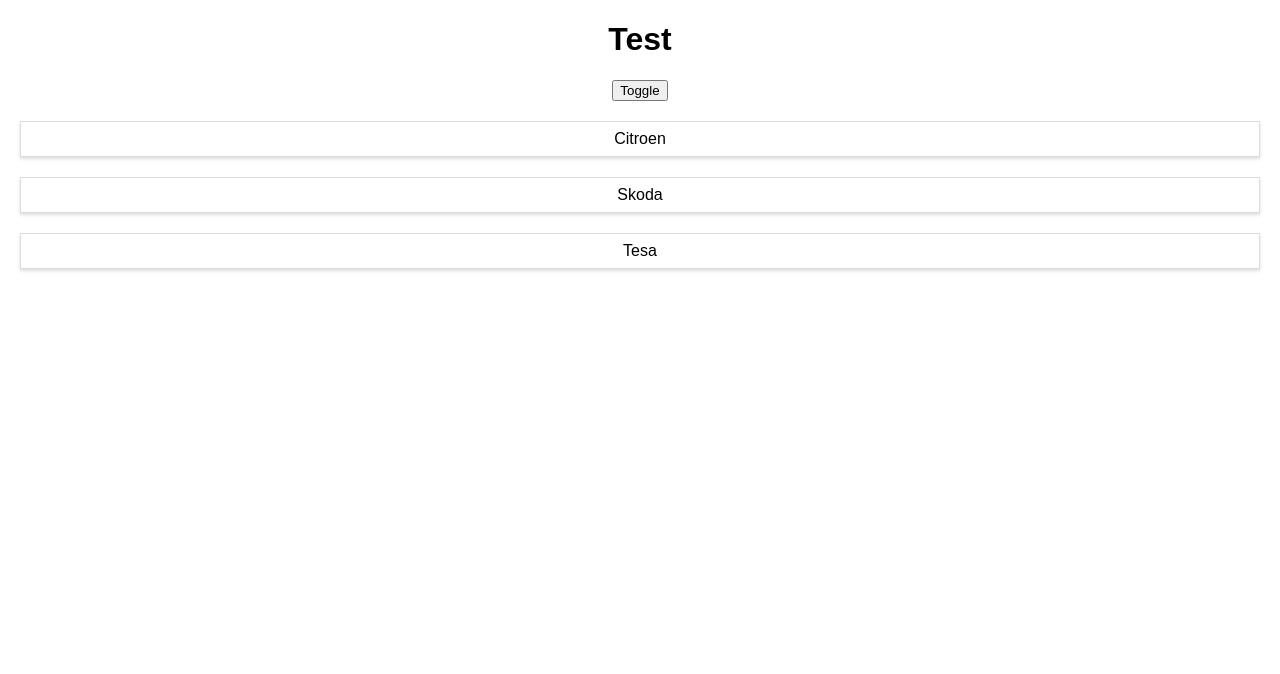
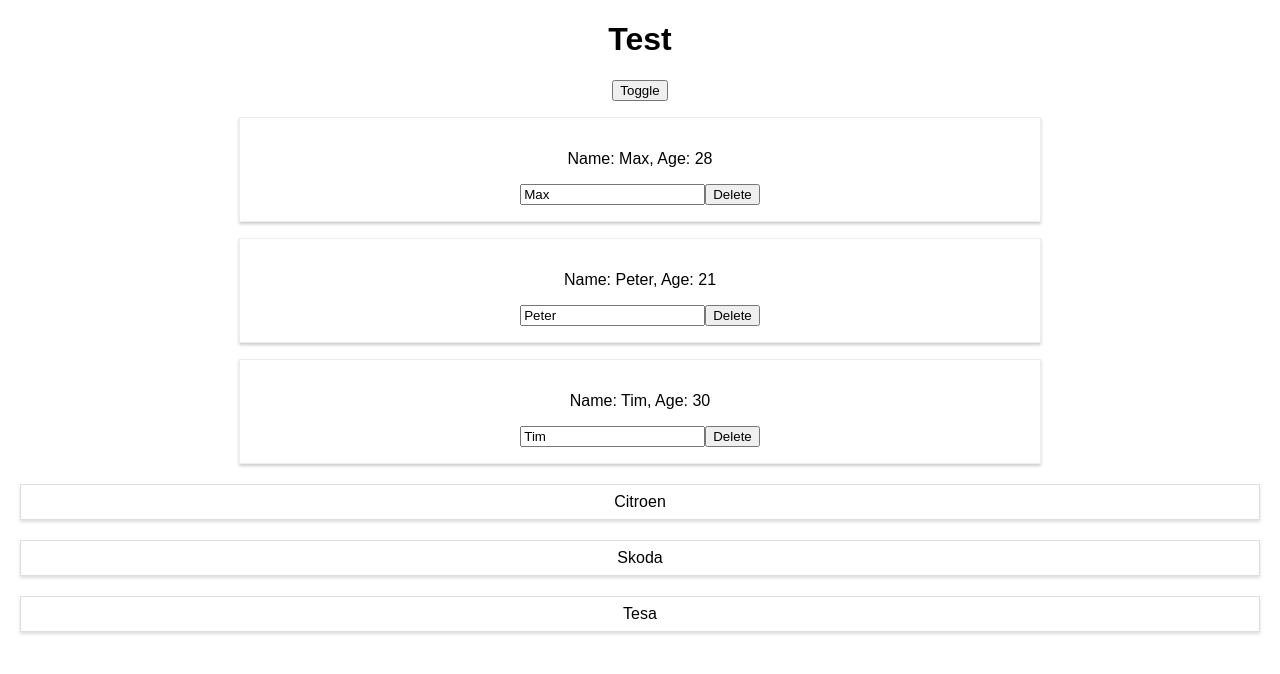
Before and after one commit to JakubKubista/react-the-complete-guide, a React (Create React App) app: page / in a window 1280 px wide. Both pictures are taken after a click on the button "Toggle". Shown: the top 674 px of the page. Built offline with nearby package versions, Linux system fonts and the light colour scheme.

Commit message:
add component lifecycle

```diff
--- a/src/components/person/person.js
+++ b/src/components/person/person.js
@@ -1,14 +1,16 @@
-import React from 'react';
+import React, { Component } from 'react';
 import './person.css';
 
-const Person = props => {
-  return (
-    <div className="Person">
-      <p> Name: {props.name}, Age: {props.age}</p>
-      <p> {props.children} </p>
-      <input type="text" onChange={props.change} value={props.name} />
-      <button onClick={props.click} >Delete</button>
-    </div>
-  );
+class Person extends Component {
+  render() {
+    console.log('[Person.js] render');
+    return <div className="Person">
+      <p> Name: {this.props.name}, Age: {this.props.age}</p>
+      <p> {this.props.children} </p>
+      <input type="text" onChange={this.props.change} value={this.props.name} />
+      <button onClick={this.props.click} >Delete</button>
+    </div>;
+  }
 }
+
 export default Person;
--- a/src/components/persons.js
+++ b/src/components/persons.js
@@ -1,14 +1,37 @@
-import React from 'react';
+import React, { Component } from 'react';
 import Person from './person/person'
 
-const Persons = props =>
-  props.persons.map((person, index) => {
-    return <Person
-      key={person.id}
-      name={person.name}
-      age={person.age}
-      click={() => props.clicked(index)}
-      change={(event) => props.changed(event, person.id)} />;
-  });
+class Persons extends Component {
+  // static getDerivedStateFromProps(props, state) {
+  //   console.log('[Persons.js] getDerivedStateFromProps');
+  //   return state;
+  // }
 
+  shouldComponentUpdate(nextProps, nextState) {
+    console.log('[Persons.js] shouldComponentUpdate')
+    return true;
+  }
+
+  render() {
+    console.log('[Persons.js] render');
+    return this.props.persons.map((person, index) => {
+      return <Person
+        key={person.id}
+        name={person.name}
+        age={person.age}
+        click={() => this.props.clicked(index)}
+        change={(event) => this.props.changed(event, person.id)} />;
+    });
+  }
+
+  getSnapshotBeforeUpdate(prevProps, prevstate) {
+    console.log('[Persons.js] getSnapshotBeforeUpdate');
+    return { message: 'Snapshot!' };
+  }
+
+  componentDidUpdate(prevProps, prevState, snapshot) {
+    console.log('[Persons.js] componentDidUpdate, snapshot: ');
+    console.log(snapshot);
+  }
+}
 export default Persons;
--- a/src/containers/App.js
+++ b/src/containers/App.js
@@ -6,6 +6,12 @@ import Control from '../components/control'
 import Car from '../components/car';
 
 class App extends Component {
+  // [Creating] Lifecycle Hook
+  // Init states etc.
+  constructor(props) {
+    super(props);
+    console.log('[App.js] constructor');
+  }
 
   state = {
     persons: [
@@ -14,9 +20,43 @@ class App extends Component {
       { id: '3', name: 'Tim', age: 30 }
     ],
     note: 'some additionals',
-    showPersons: true
+    showPersons: false
   }
 
+  // [Creating, Updating props] Lifecycle Hook
+  // Sync State to Props - use rarely, it will show warning if you do not use it
+  static getDerivedStateFromProps(props, state) {
+    console.log('[App.js] getDerivedStateFromProps');
+    return state;
+  }
+
+  // [Updating] Lifecycle Hook
+  // Cancel/Continue updating process - optimalization - use rarely (e.g. disable button)
+  // shouldComponentUpdate(nextProps, nextState) {
+  //  return true; // true is default
+  // }
+
+  // [Updating props] Lifecycle Hook
+  // For updating internal states, warnings with getSnapshotBeforeUpdate
+  // Not supported with many other workflows of newer verison of React
+  // componentWillReceiveProps(props) {
+  //  console.log('[App.js] componentWillReceiveProps', props)
+  // }
+
+  // [Creating] Lifecycle Hook
+  // Cause Side-effects - only old versions of React supports
+  // componentWillMount() {
+  //   console.log('[App.js] componentWillMount')
+  // }
+
+  // [Creating] Lifecycle Hook
+  // Not supported in newer versions of React - should not be used
+  // componentWillUpdate() {
+  //   console.log('[App.js] componentWillUpdate')
+  //   return true;
+  // }
+
+  // Methods
   togglePersonsHandler = () => {
     this.setState({
       showPersons: !this.state.showPersons
@@ -45,8 +85,10 @@ class App extends Component {
     this.setState({ persons: persons });
   }
 
+  // [Creating, Updating] Lifecycle Hook
+  // After componentWillMount and before componentDidMount
   render() {
-
+    console.log('[App.js] render');
     let persons = null;
 
     if (this.state.showPersons) {
@@ -66,6 +108,25 @@ class App extends Component {
       </div>
     );
   }
+
+  // [Creating] Lifecycle Hook
+  // Cause Side-effects
+  componentDidMount() {
+    console.log('[App.js] componentDidMount')
+  }
+
+  // [Updating] Lifecycle Hook
+  // Last-minute DOM optimalization - use rarely
+  // This does not updating DOM, but can be used for example to get scrolling position.
+  // getSnapshotBeforeUpdate(prevProps, prevState) {
+  //  return null; // returns Snapshot of earlier props
+  // }
+
+  // [Updating] Lifecycle Hook
+  // Cause Side-effects like http requests (be careful about infinite loop)
+  componentDidUpdate() {
+    console.log('[App.js] componentDidUpdate')
+  }
 }
 
 export default App;
```
